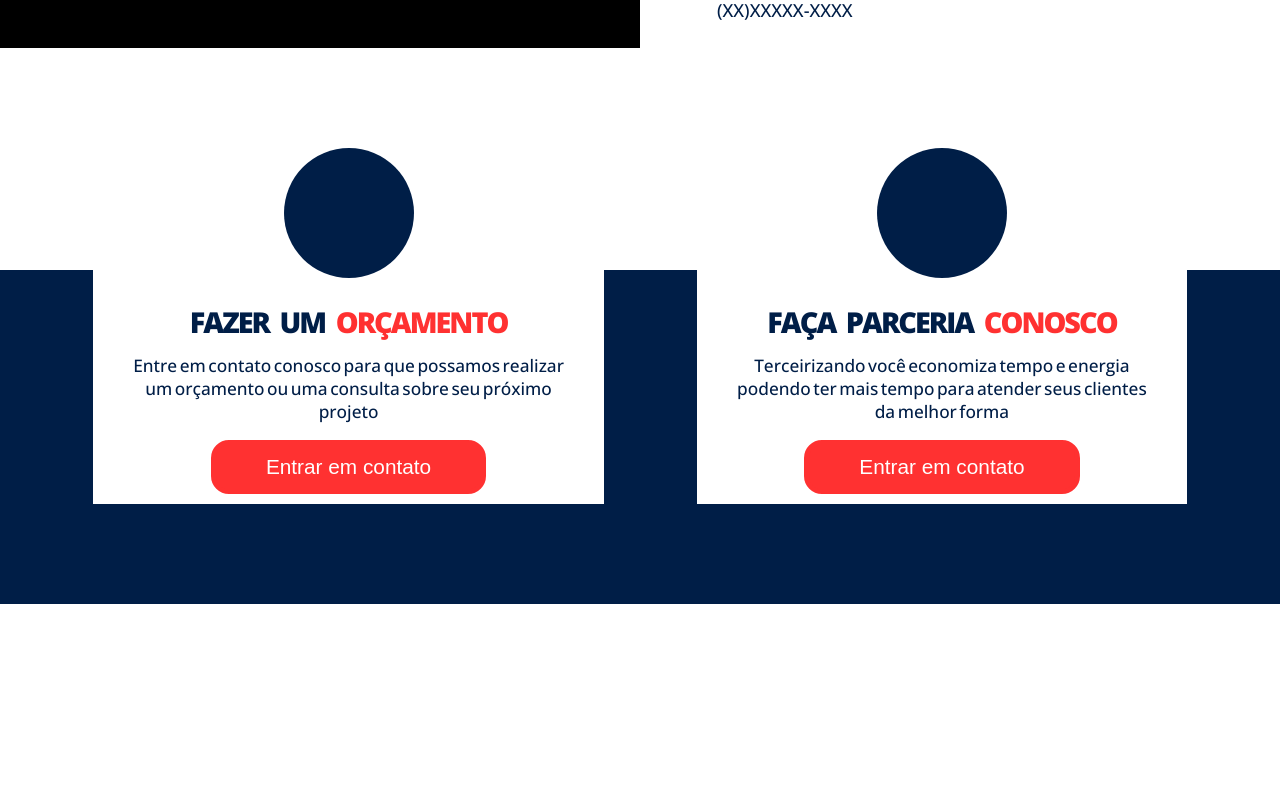
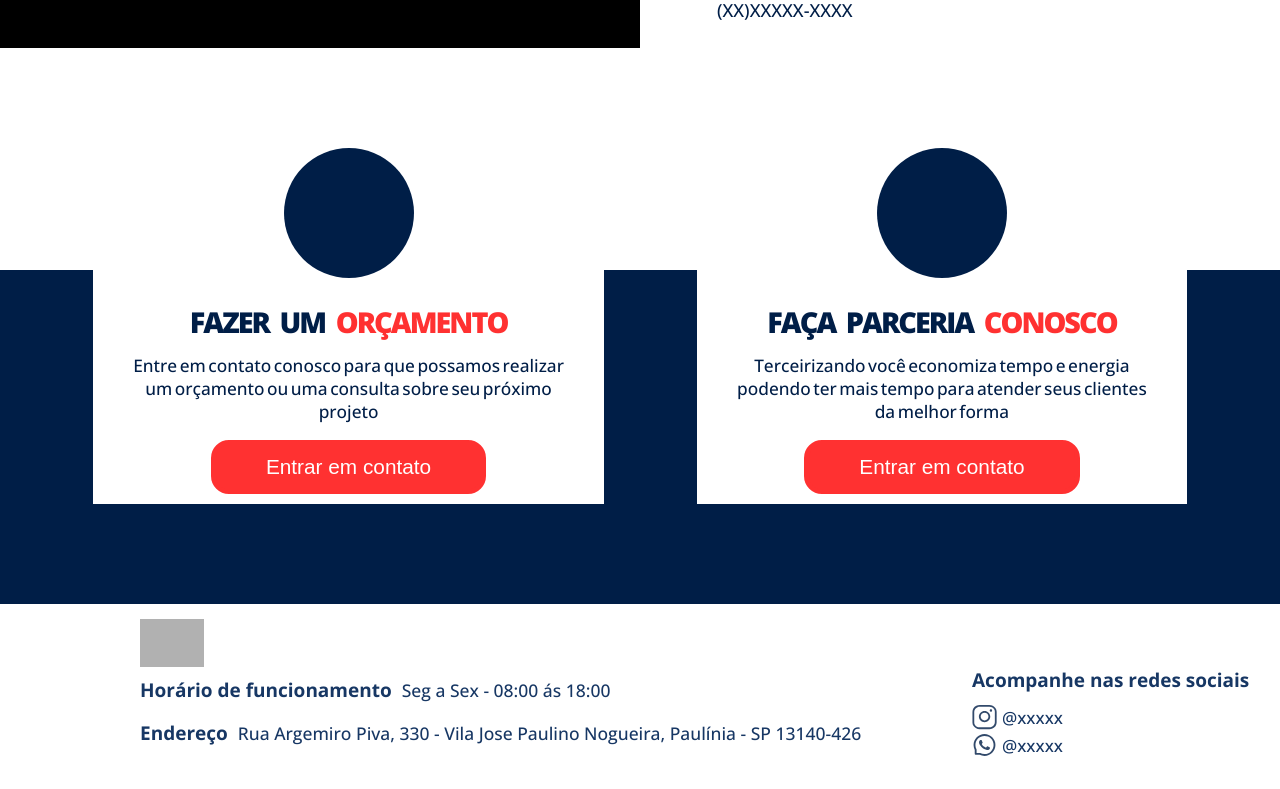
Before and after one commit to GBRbotelho/CHFront, a React (Vite) app: page / in a window 1280 px wide. Shown: the part 3519-4308 px from the top of the page. Before the commit the page ends 4123 px from the top, so only its background shows below. Built offline with nearby package versions, Linux system fonts and the light colour scheme; grey boxes are pictures that could not be loaded.

Commit message:
Container 7

```diff
--- a/src/App.jsx
+++ b/src/App.jsx
@@ -7,6 +7,8 @@ import Container3 from "./containers/Container3";
 import Container4 from "./containers/Container4";
 import Container5 from "./containers/Container5";
 import Container6 from "./containers/Container6";
+import Container7 from "./containers/Container7";
+
 
 function App() {
   const [count, setCount] = useState(0);
@@ -21,6 +23,7 @@ function App() {
         <Container4 />
         <Container5 />
         <Container6 />
+        <Container7 />
       </div>
     </main>
   );
--- /dev/null
+++ b/src/containers/Container7.jsx
@@ -0,0 +1,40 @@
+import React from "react";
+import styles from "./Container7.module.css";
+import Logo from "../images/Logo.png"
+import IconInsta from "../images/iconinsta.svg"
+import IconWhats from "../images/iconwhats.svg"
+
+function Container7() {
+  return (
+    <div className={styles.container}>
+      <div className={styles.content}>
+        <img src={Logo} alt="" />
+        <div className={styles.text}>
+            <div className={styles.text1}>
+                <div className={styles.textContent1}>
+                    <h3>Horário de funcionamento</h3>
+                    <p>Seg a Sex - 08:00 ás 18:00</p>
+                </div>
+                <div className={styles.textContent2}>
+                    <h3>Endereço</h3>
+                    <p>Rua Argemiro Piva, 330 - Vila Jose Paulino Nogueira, Paulínia - SP 13140-426</p>
+                </div>
+            </div>
+            <div className={styles.text2}>
+                <h3>Acompanhe nas redes sociais</h3>
+                <div className={styles.icon}>
+                    <img src={IconInsta} alt="" />
+                    <p>@xxxxx</p>
+                </div>
+                <div className={styles.icon1}>
+                    <img src={IconWhats} alt="" />
+                    <p>@xxxxx</p>
+                </div>
+            </div>
+        </div>
+      </div>
+    </div>
+  );
+}
+
+export default Container7;
--- /dev/null
+++ b/src/containers/Container7.module.css
@@ -0,0 +1,87 @@
+.container {
+    width: 100%;
+    display: flex;
+    justify-content: center;
+}
+
+.content{
+    margin-top: 15px;
+    display: flex;
+    flex-direction: column;
+    align-items: flex-start;
+    width: 1350px;
+    margin-bottom: 20px;
+}
+
+.text, .content img{
+    margin-left: 140px;
+}
+
+.content img{
+    height: 48px;
+    opacity: 80%;
+}
+
+.content h3{
+    color: #173764;
+    font-size: 19px;
+    margin: 0px;
+    font-weight: 700;
+}
+
+.content p{
+    color: #173764;
+    margin: 0px;
+    font-size: 17.5px;
+    margin-left: 10px;
+    font-weight: 500;
+}
+
+.text{
+    width: 100%;
+    display: flex;
+    justify-content: center;
+}
+
+.text1{
+    flex: 60%;
+    margin-top: 10px;
+}
+
+.text2{
+    flex: 30%;
+    margin-top: 0px;
+}
+
+.text2 img{
+    color:#001e47;
+    width: 25px;
+    margin: 0;
+}
+
+.textContent1{
+    display: flex;
+    align-items: center;
+}
+
+.textContent2{
+    display: flex;
+    align-items: center;
+    margin-top: 17px;
+}
+
+.icon{
+    display: flex;
+    align-items: center;
+}
+
+.icon p, .icon1 p{
+    margin-left: 5px;
+    font-size: 17px;
+}
+
+.icon1{
+    display: flex;
+    align-items: center;
+    margin-top: -20px;
+}
```
Also changed, not shown: src/images/iconinsta.svg (added), src/images/iconwhats.svg (added).
